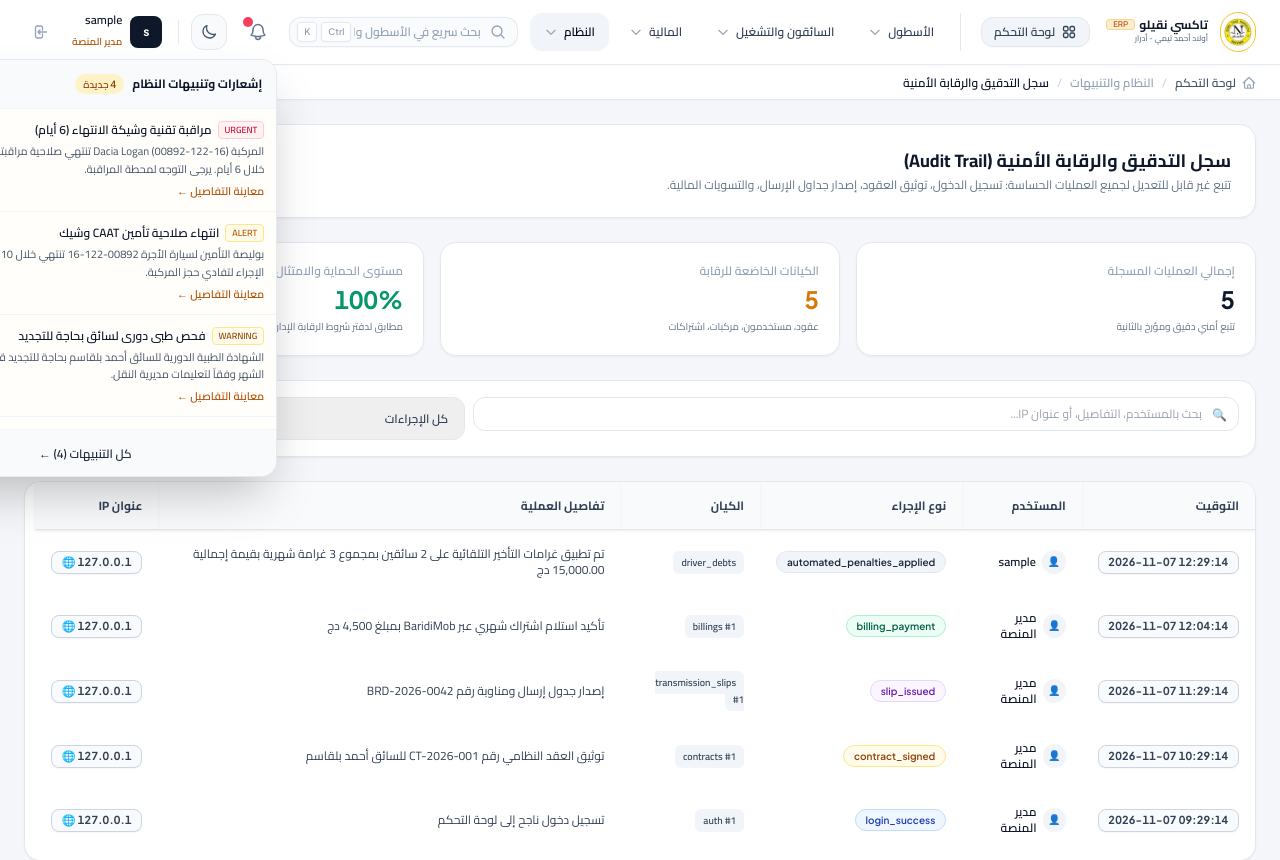
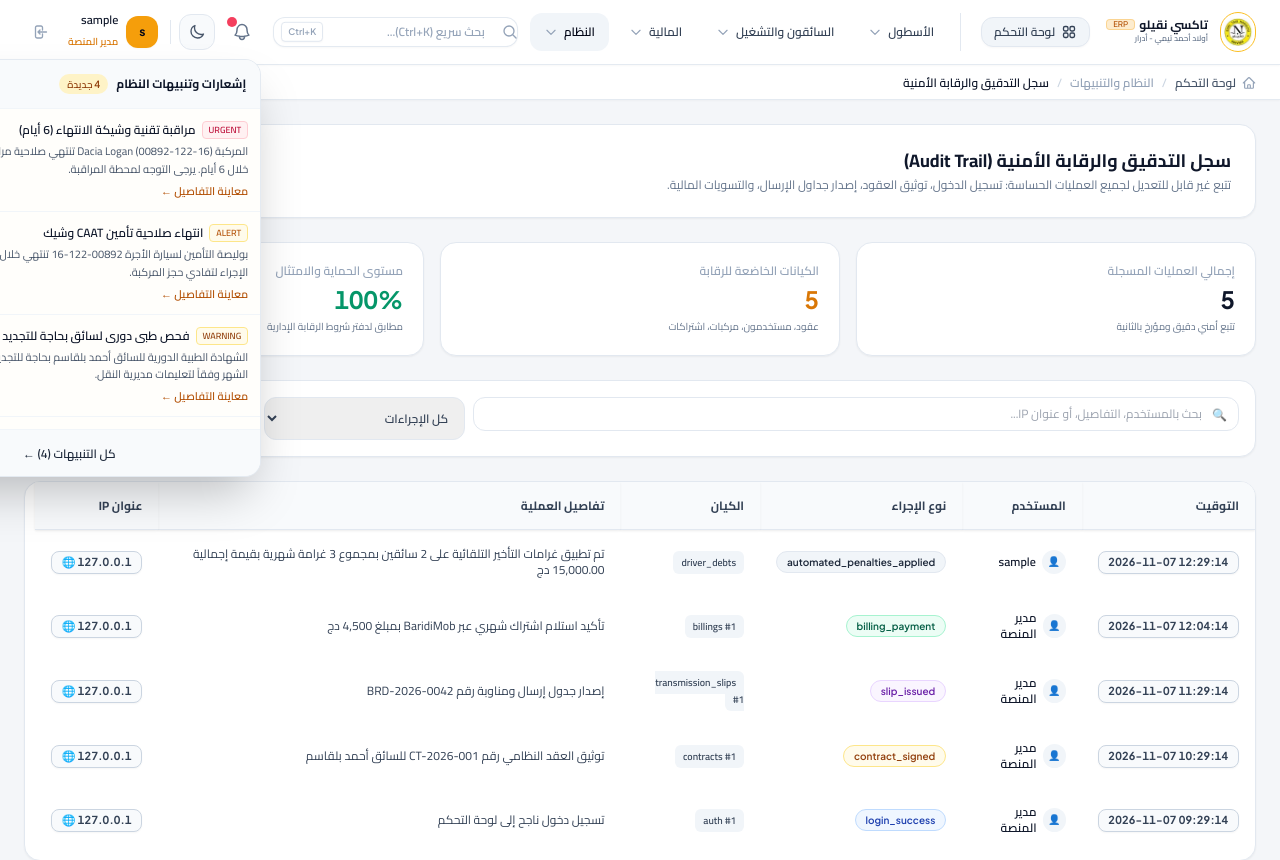
Before and after one commit to youcef-boudjenah/taxi-naguilou, a PHP site: page /taxi-naguilou/dashboard/audit_logs.php in a window 1280 px wide, after a click on "مركز الإشعارات". Shown: the top 860 px of the page. Run offline with PHP 8.4, Linux system fonts and the light colour scheme; the visitor is signed in with stand-in values (Sample User, id 1); data that the repository does not hold is empty; some libraries are stand-ins or nearby versions.

Commit message:
fix(ui): polish app bar layout, responsive hierarchy, and add ftp deploy tool

```diff
--- a/includes/header.php
+++ b/includes/header.php
@@ -254,15 +254,26 @@ foreach ($erpNavCategories as $catKey => $catData) {
 
         <!-- 1. Top Expiry Radar Alert Banner (If Any Warnings) -->
         <?php if (!empty($expiringList)): ?>
-            <div class="bg-rose-600 text-white px-4 py-2 text-xs font-bold shadow-2xs z-50 no-print w-full">
-                <div class="max-w-7xl mx-auto flex flex-col sm:flex-row items-center justify-between gap-2">
+            <div id="topRadarAlertBar" class="bg-gradient-to-r from-rose-800 via-rose-700 to-rose-800 dark:from-rose-950 dark:via-rose-900 dark:to-rose-950 text-white px-4 py-1.5 text-xs font-semibold shadow-xs z-50 no-print w-full border-b border-rose-500/20">
+                <div class="max-w-7xl mx-auto flex items-center justify-between gap-3 min-w-0">
                     <div class="flex items-center gap-2 min-w-0">
-                        <span class="w-2 h-2 rounded-full bg-white animate-ping shrink-0"></span>
-                        <span class="truncate">تنبيه رادار الصلاحية: يوجد <?= count($expiringList) ?> وثائق لمركبات الأسطول تنتهي خلال أقل من 30 يوماً (تأمين / مراقبة تقنية / GPL).</span>
+                        <span class="inline-flex items-center gap-1.5 px-2 py-0.5 rounded-full bg-white/20 dark:bg-rose-500/30 text-[10.5px] font-black text-white shrink-0">
+                            <span class="w-1.5 h-1.5 rounded-full bg-rose-300 animate-ping"></span>
+                            رادار الصلاحية
+                        </span>
+                        <span class="truncate text-xs text-rose-100">
+                            يوجد <strong class="font-num text-white"><?= count($expiringList) ?></strong> وثائق لمركبات الأسطول تنتهي خلال أقل من 30 يوماً.
+                        </span>
                     </div>
-                    <a href="<?= url('/dashboard/vehicles.php?filter=expiring') ?>" class="underline hover:text-rose-100 whitespace-nowrap text-[11px] font-black shrink-0">
-                        معاينة الوثائق وتفادي المحشر ←
+                    <div class="flex items-center gap-2 shrink-0">
+                        <a href="<?= url('/dashboard/vehicles.php?filter=expiring') ?>" class="px-2.5 py-1 rounded-lg bg-white/15 hover:bg-white/25 text-white whitespace-nowrap text-[11px] font-bold transition flex items-center gap-1">
+                            <span>معاينة الوثائق وتفادي المحضر</span>
+                            <span>←</span>
                         </a>
+                        <button type="button" onclick="document.getElementById('topRadarAlertBar').style.display='none'" class="text-white/70 hover:text-white p-1 rounded-lg hover:bg-white/10 transition" title="إغلاق التنبيه">
+                            <svg class="w-3.5 h-3.5" fill="none" viewBox="0 0 24 24" stroke="currentColor"><path stroke-linecap="round" stroke-linejoin="round" stroke-width="2" d="M6 18L18 6M6 6l12 12"/></svg>
+                        </button>
+                    </div>
                 </div>
             </div>
         <?php endif; ?>
@@ -485,102 +496,52 @@ foreach ($erpNavCategories as $catKey => $catData) {
                 </div>
 
                 <!-- Global Search Input (Ctrl + K) -->
-                <div class="flex-1 max-w-xs xl:max-w-sm relative hidden md:block min-w-0">
+                <div class="flex-1 max-w-[200px] lg:max-w-xs xl:max-w-sm relative hidden md:block min-w-0 mx-2">
                     <div class="relative">
                         <?php if ($currentPage === 'index'): ?>
                             <input type="text" id="launcherSearch"
-                                   placeholder="بحث فوري في الوحدات والمهام (اضغط Ctrl+K للتركيز)..."
-                                   class="w-full pr-9 pl-16 py-1.5 rounded-xl border border-slate-200/90 bg-slate-50/70 hover:bg-slate-50 focus:bg-white text-xs font-semibold text-slate-800 placeholder-slate-400 focus:outline-none focus:ring-2 focus:ring-blue-500/20 focus:border-blue-500 transition shadow-2xs">
+                                   placeholder="بحث فوري في المهام (Ctrl+K)..."
+                                   class="w-full pr-8 pl-14 py-1.5 rounded-xl border border-slate-200/90 dark:border-slate-700/80 bg-slate-100/70 dark:bg-slate-800/60 hover:bg-slate-100 dark:hover:bg-slate-800 focus:bg-white dark:focus:bg-slate-900 text-xs font-semibold text-slate-800 dark:text-slate-100 placeholder-slate-400 dark:placeholder-slate-400 focus:outline-none focus:ring-2 focus:ring-amber-500/20 focus:border-amber-500 transition shadow-2xs">
                         <?php else: ?>
                             <input type="text" id="globalSearchInput"
-                                   placeholder="بحث سريع في الأسطول والسائقين (Ctrl+K)..."
+                                   placeholder="بحث سريع (Ctrl+K)..."
                                    onkeydown="if(event.key==='Enter'){ window.location='<?= url('/dashboard/vehicles.php') ?>?search=' + encodeURIComponent(this.value); }"
-                                   class="w-full pr-9 pl-16 py-1.5 rounded-xl border border-slate-200/90 bg-slate-50/70 hover:bg-slate-50 focus:bg-white text-xs font-semibold text-slate-800 placeholder-slate-400 focus:outline-none focus:ring-2 focus:ring-amber-500/20 focus:border-amber-500 transition shadow-2xs">
+                                   class="w-full pr-8 pl-14 py-1.5 rounded-xl border border-slate-200/90 dark:border-slate-700/80 bg-slate-100/70 dark:bg-slate-800/60 hover:bg-slate-100 dark:hover:bg-slate-800 focus:bg-white dark:focus:bg-slate-900 text-xs font-semibold text-slate-800 dark:text-slate-100 placeholder-slate-400 dark:placeholder-slate-400 focus:outline-none focus:ring-2 focus:ring-amber-500/20 focus:border-amber-500 transition shadow-2xs">
                         <?php endif; ?>
-                        <svg class="w-4 h-4 text-slate-400 absolute right-3 top-1/2 -translate-y-1/2 pointer-events-none" fill="none" viewBox="0 0 24 24" stroke="currentColor" stroke-width="2">
+                        <svg class="w-4 h-4 text-slate-400 absolute right-2.5 top-1/2 -translate-y-1/2 pointer-events-none" fill="none" viewBox="0 0 24 24" stroke="currentColor" stroke-width="2">
                             <path stroke-linecap="round" stroke-linejoin="round" d="M21 21l-5.197-5.197m0 0A7.5 7.5 0 105.196 5.196a7.5 7.5 0 0010.607 10.607z" />
                         </svg>
-                        <div class="absolute left-2 top-1/2 -translate-y-1/2 flex items-center gap-1 pointer-events-none">
-                            <kbd class="px-1.5 py-0.5 rounded text-[9px] font-num font-bold bg-white text-slate-400 border border-slate-200 shadow-2xs">Ctrl</kbd>
-                            <kbd class="px-1.5 py-0.5 rounded text-[9px] font-num font-bold bg-white text-slate-400 border border-slate-200 shadow-2xs">K</kbd>
+                        <div class="absolute left-2 top-1/2 -translate-y-1/2 flex items-center gap-0.5 pointer-events-none">
+                            <kbd class="px-1.5 py-0.5 rounded text-[9px] font-num font-bold bg-white dark:bg-slate-700 text-slate-400 dark:text-slate-300 border border-slate-200 dark:border-slate-600 shadow-2xs">Ctrl+K</kbd>
                         </div>
                     </div>
                 </div>
 
                 <?php if ($currentPage === 'index'): ?>
-                <!-- App Bar Layout & Content Switchers (Homepage Exclusive - Shown on Ultra-Wide 2xl) -->
-                <div class="hidden 2xl:flex items-center gap-2 shrink-0">
-                    <!-- 1. Content/Category Selector in App Bar -->
-                    <div class="relative">
-                        <select id="appBarCategorySelect" onchange="setHomeCategory(this.value)"
-                                title="اختر تصنيف المحتوى للعرض"
-                                class="pr-3 pl-7 py-1.5 rounded-xl text-xs font-bold bg-slate-100 dark:bg-slate-800 text-slate-700 dark:text-slate-200 border border-slate-200/90 dark:border-slate-700 focus:outline-none focus:ring-2 focus:ring-amber-500/20 cursor-pointer shadow-2xs">
-                            <?php if ($isTaxiDriver): ?>
-                            <option value="stats">📊 لوحة إحصائياتي</option>
-                            <option value="all">📂 كافة خدماتي</option>
-                            <option value="finance">💰 الدراهم والديون</option>
-                            <option value="fleet">🪪 الوثائق والصلاحيات</option>
-                            <option value="drivers">🌙 المناوبة الليلية</option>
-                            <option value="system">🔔 الإشعارات</option>
-                            <?php else: ?>
-                            <option value="stats">📊 لوحة الإحصائيات</option>
+                <!-- Category Select Element for System & State Synchronization -->
+                <div class="hidden">
+                    <select id="appBarCategorySelect" onchange="setHomeCategory(this.value)">
+                        <option value="stats">📊 الإحصائيات</option>
                         <option value="all">📂 كافة الأقسام</option>
                         <option value="fleet">🚗 الأسطول والمركبات</option>
                         <option value="drivers">👨‍✈️ السائقون والتشغيل</option>
-                            <?php if ($isSuperOrAdmin || $isFleetOwner): ?>
                         <option value="finance">💰 المالية والاشتراكات</option>
-                            <?php endif; ?>
                         <option value="system">⚙️ النظام والتنبيهات</option>
-                            <?php endif; ?>
                     </select>
-                    </div>
-
-                    <!-- 2. Dynamic Layout Segmented Selector in App Bar -->
-                    <div class="flex items-center p-0.5 bg-slate-100 dark:bg-slate-800 rounded-xl border border-slate-200/80 dark:border-slate-700/80" role="group" aria-label="نمط عرض الصفحة الرئيسية">
-                        <button type="button"
-                                onclick="setHomeLayout('grid')"
-                                data-layout-target="grid"
-                                title="عرض الشبكة (Grid View)"
-                                class="home-layout-btn px-2.5 py-1.5 rounded-lg text-xs font-bold transition flex items-center gap-1.5 cursor-pointer bg-slate-900 text-white dark:bg-white dark:text-slate-900 shadow-2xs">
-                            <svg class="w-3.5 h-3.5" fill="none" viewBox="0 0 24 24" stroke="currentColor" stroke-width="2">
-                                <path stroke-linecap="round" stroke-linejoin="round" d="M3.75 6A2.25 2.25 0 016 3.75h2.25A2.25 2.25 0 0110.5 6v2.25a2.25 2.25 0 01-2.25 2.25H6a2.25 2.25 0 01-2.25-2.25V6zM3.75 15.75A2.25 2.25 0 016 13.5h2.25a2.25 2.25 0 012.25 2.25V18a2.25 2.25 0 01-2.25 2.25H6A2.25 2.25 0 013.75 18v-2.25zM13.5 6a2.25 2.25 0 012.25-2.25H18A2.25 2.25 0 0120.25 6v2.25A2.25 2.25 0 0118 10.5h-2.25a2.25 2.25 0 01-2.25-2.25V6zM13.5 15.75a2.25 2.25 0 012.25-2.25H18a2.25 2.25 0 012.25 2.25V18A2.25 2.25 0 0118 20.25h-2.25A2.25 2.25 0 0113.5 18v-2.25z" />
-                            </svg>
-                            <span class="hidden xl:inline">شبكة</span>
-                        </button>
-                        <button type="button"
-                                onclick="setHomeLayout('sidebar')"
-                                data-layout-target="sidebar"
-                                title="عرض جانبي مع شريط أقسام (Sidebar View)"
-                                class="home-layout-btn px-2.5 py-1.5 rounded-lg text-xs font-bold transition flex items-center gap-1.5 cursor-pointer text-slate-600 dark:text-slate-300 hover:text-slate-900 dark:hover:text-white">
-                            <svg class="w-3.5 h-3.5" fill="none" viewBox="0 0 24 24" stroke="currentColor" stroke-width="2">
-                                <path stroke-linecap="round" stroke-linejoin="round" d="M3.75 4.5A2.25 2.25 0 016 2.25h12A2.25 2.25 0 0120.25 4.5v15a2.25 2.25 0 01-2.25 2.25H6A2.25 2.25 0 013.75 19.5v-15zM9 2.25v19.5" />
-                            </svg>
-                            <span class="hidden xl:inline">جانبي</span>
-                        </button>
-                        <button type="button"
-                                onclick="setHomeLayout('list')"
-                                data-layout-target="list"
-                                title="عرض القائمة الأفقية (List View)"
-                                class="home-layout-btn px-2.5 py-1.5 rounded-lg text-xs font-bold transition flex items-center gap-1.5 cursor-pointer text-slate-600 dark:text-slate-300 hover:text-slate-900 dark:hover:text-white">
-                            <svg class="w-3.5 h-3.5" fill="none" viewBox="0 0 24 24" stroke="currentColor" stroke-width="2">
-                                <path stroke-linecap="round" stroke-linejoin="round" d="M3.75 6.75h16.5M3.75 12h16.5m-16.5 5.25h16.5" />
-                            </svg>
-                            <span class="hidden xl:inline">قائمة</span>
-                        </button>
-                    </div>
                 </div>
                 <?php endif; ?>
 
                 <!-- Right Quick Actions: Expiry Badge, Notification Bell, User Status, Logout -->
-                <div class="flex items-center gap-2 sm:gap-3 shrink-0">
+                <div class="flex items-center gap-2 sm:gap-2.5 shrink-0">
 
-                    <!-- Expiry Badge -->
+                    <!-- Expiry Badge (Fixed: shrink-0 whitespace-nowrap and dark mode styling to prevent clipping) -->
                     <?php if ($alertCount > 0): ?>
                         <a href="<?= url('/dashboard/vehicles.php?filter=expiring') ?>"
-                           class="inline-flex items-center gap-1.5 px-2.5 py-1 rounded-xl bg-rose-50 border border-rose-200 text-rose-700 text-xs font-bold hover:bg-rose-100 transition shadow-2xs">
-                            <span class="w-2 h-2 rounded-full bg-rose-500 animate-ping"></span>
-                            <span class="hidden sm:inline font-num"><?= $alertCount ?></span>
-                            <span class="hidden xl:inline">وثائق للتجديد</span>
+                           class="shrink-0 whitespace-nowrap inline-flex items-center gap-1.5 px-2.5 py-1.5 rounded-xl bg-rose-50 dark:bg-rose-950/60 border border-rose-200 dark:border-rose-800/80 text-rose-700 dark:text-rose-300 text-xs font-bold hover:bg-rose-100 dark:hover:bg-rose-900/60 transition shadow-2xs"
+                           title="<?= $alertCount ?> وثائق بحاجة لتجديد عاجل">
+                            <span class="w-2 h-2 rounded-full bg-rose-500 animate-ping shrink-0"></span>
+                            <span class="font-num font-black text-rose-700 dark:text-rose-300"><?= $alertCount ?></span>
+                            <span class="hidden md:inline font-bold">للتجديد</span>
                         </a>
                     <?php endif; ?>
 
@@ -658,25 +619,25 @@ foreach ($erpNavCategories as $catKey => $catData) {
                     <!-- Global Theme Toggle (Sun/Moon) -->
                     <?= render_theme_toggle_btn() ?>
 
-                    <div class="h-6 w-px bg-slate-200"></div>
+                    <div class="h-6 w-px bg-slate-200 dark:bg-slate-700 shrink-0"></div>
 
                     <!-- User Status Pill -->
                     <a href="<?= $isTaxiDriver ? url('/dashboard/driver_fiche.php?id=' . $user['id']) : ($isSuperOrAdmin ? url('/dashboard/users.php') : url('/dashboard/index.php')) ?>"
-                       class="flex items-center gap-2 p-1 rounded-xl hover:bg-slate-100 dark:hover:bg-slate-800 transition group cursor-pointer"
+                       class="flex items-center gap-2 p-1 rounded-xl hover:bg-slate-100 dark:hover:bg-slate-800 transition group cursor-pointer shrink-0"
                        title="<?= $isTaxiDriver ? 'عرض حسابي المهني' : 'إدارة الحساب' ?>">
-                        <div class="w-8 h-8 rounded-lg bg-slate-900 dark:bg-amber-500 text-white dark:text-slate-950 font-black flex items-center justify-center text-xs shadow-2xs font-num shrink-0 group-hover:scale-105 transition-transform">
+                        <div class="w-8 h-8 rounded-xl bg-amber-500 text-slate-950 font-black flex items-center justify-center text-xs shadow-2xs font-num shrink-0 group-hover:scale-105 transition-transform">
                             <?= mb_substr($user['name'], 0, 1) ?>
                         </div>
                         <div class="hidden md:block text-right">
-                            <div class="text-xs font-bold text-slate-900 dark:text-slate-100 leading-tight truncate max-w-[120px] group-hover:text-amber-600 transition-colors"><?= htmlspecialchars($user['name']) ?></div>
-                            <span class="text-[10px] font-bold <?= $isSuperOrAdmin ? 'text-amber-700 dark:text-amber-400' : ($isFleetOwner ? 'text-blue-700 dark:text-blue-400' : 'text-emerald-700 dark:text-emerald-400') ?>">
+                            <div class="text-xs font-bold text-slate-900 dark:text-slate-100 leading-tight truncate max-w-[110px] xl:max-w-[140px] group-hover:text-amber-600 dark:group-hover:text-amber-400 transition-colors"><?= htmlspecialchars($user['name']) ?></div>
+                            <span class="text-[10px] font-bold <?= $isSuperOrAdmin ? 'text-amber-600 dark:text-amber-400' : ($isFleetOwner ? 'text-blue-600 dark:text-blue-400' : 'text-emerald-600 dark:text-emerald-400') ?>">
                                 <?= $isSuperOrAdmin ? 'مدير المنصة' : ($isFleetOwner ? 'مالك أسطول' : 'سائق تاكسي ↗') ?>
                             </span>
                         </div>
                     </a>
 
                     <!-- Direct Logout Button -->
-                    <a href="<?= url('/auth/logout.php') ?>" class="p-2 rounded-xl text-slate-400 hover:text-rose-600 hover:bg-rose-50 dark:hover:bg-rose-950/40 transition" title="تسجيل الخروج">
+                    <a href="<?= url('/auth/logout.php') ?>" class="p-2 rounded-xl text-slate-400 hover:text-rose-600 hover:bg-rose-50 dark:hover:bg-rose-950/40 transition shrink-0" title="تسجيل الخروج">
                         <svg class="w-4 h-4" fill="none" viewBox="0 0 24 24" stroke="currentColor" stroke-width="2">
                             <path stroke-linecap="round" stroke-linejoin="round" d="M15.75 9V5.25A2.25 2.25 0 0013.5 3h-6a2.25 2.25 0 00-2.25 2.25v13.5A2.25 2.25 0 007.5 21h6a2.25 2.25 0 002.25-2.25V15M12 9l-3 3m0 0l3 3m-3-3h12.75" />
                         </svg>
```
Also changed, not shown: scripts/ftp_deploy.php (added, +95 -0 lines). Lines whose indentation alone changed are shown as unchanged.
